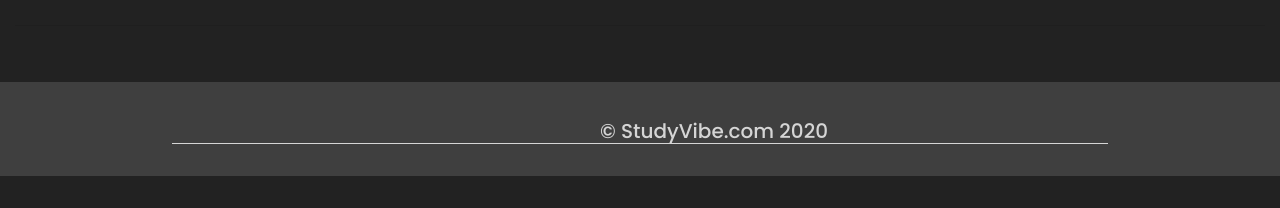
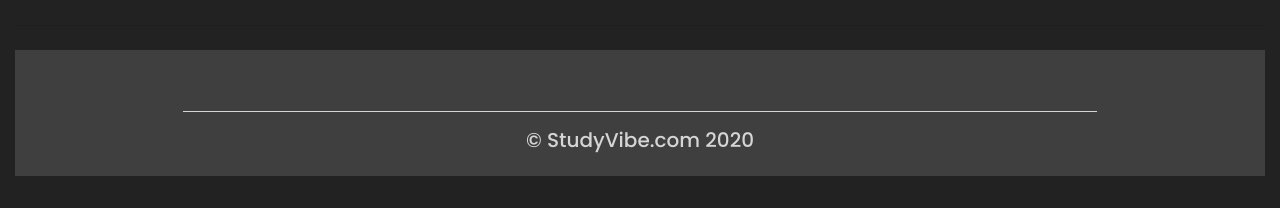
Before and after one commit to Jumpstart-StudyVibes/study-vibe, a plain HTML site: page StudyVibesSrc/index.html in a window 1280 px wide. Shown: the part 2614-2822 px from the top of the page. Before the commit the page ends 2790 px from the top, so only its background shows below. Drawn offline with nearby package versions, Linux system fonts and the light colour scheme.

Commit message:
fixed resizing bugs

```diff
--- a/StudyVibesSrc/index.html
+++ b/StudyVibesSrc/index.html
@@ -159,18 +159,19 @@
         </div>
       </div>
       <hr class="my-4" />
+      <footer id="footer">
+        <div class="col-12">
+          <hr class="light" />
+          <div >
+          <h5 class="text-center">&copy; StudyVibe.com 2020</h5>
+          </div>
+        </div>
+      </div>
+    </div>
+  </footer>
     </div>
 
     <!--- Footer -->
-    <footer id="footer">
-          <div class="col-12">
-            <hr class="light" />
-            <div style = "position: absolute; left:600px; bottom:25px;">
-            <h5>&copy; StudyVibe.com 2020</h5>
-            </div>
-          </div>
-        </div>
-      </div>
-    </footer>
+
   </body>
 </html>
```
Also changed, not shown: StudyVibesSrc/about.html (+3 -3 lines), StudyVibesSrc/demo.html (+2 -2 lines).
